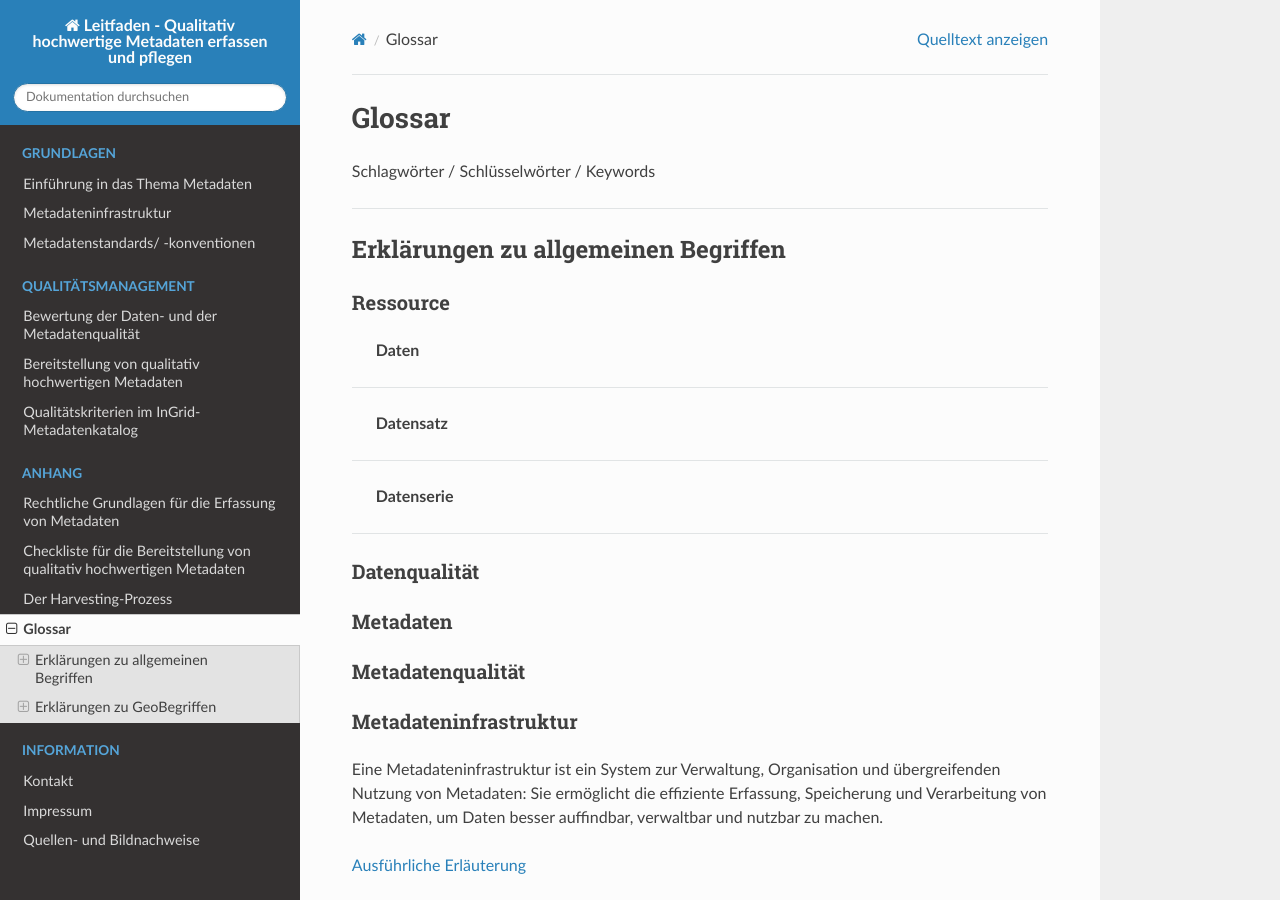
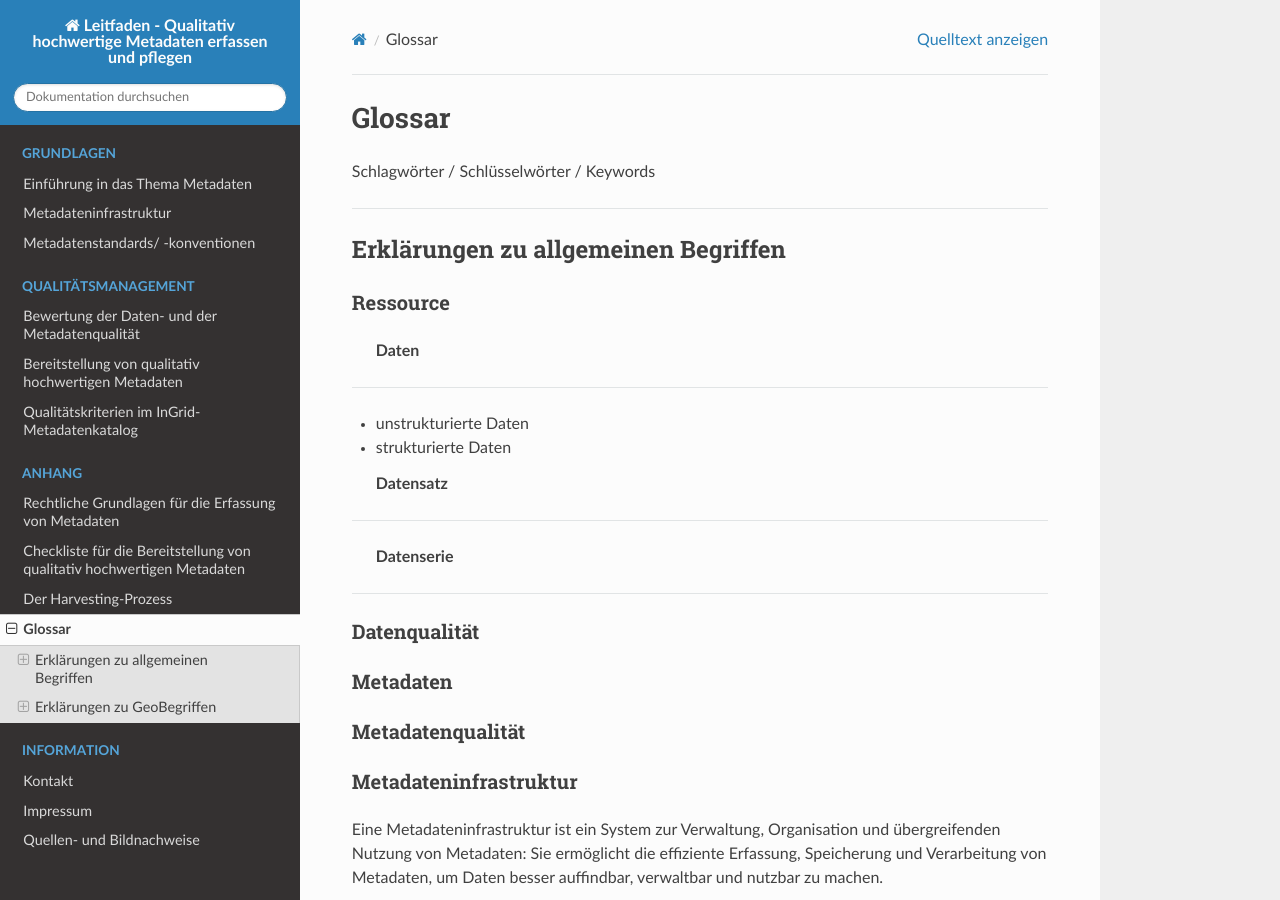
Before and after one commit to tomiwo/ingrid-mdk-st-high-quality-metadata, a Sphinx documentation site: the page built from docs/anhang/wichtige-begriffe.rst, in a window 1280 px wide and 900 px high. Built offline with Sphinx 7.4.7 and the Read the Docs theme 3.1.0, drawn with Linux system fonts in a browser that asks for light colours.

Commit message:
Update wichtige-begriffe.rst

```diff
--- a/docs/anhang/wichtige-begriffe.rst
+++ b/docs/anhang/wichtige-begriffe.rst
@@ -15,6 +15,10 @@ Ressource
 
   | **Daten**
 ^^^^^^^^^^^^^
+
+- unstrukturierte Daten
+- strukturierte Daten
+
 
   | **Datensatz**
 ^^^^^^^^^^^^^^^^^
```
